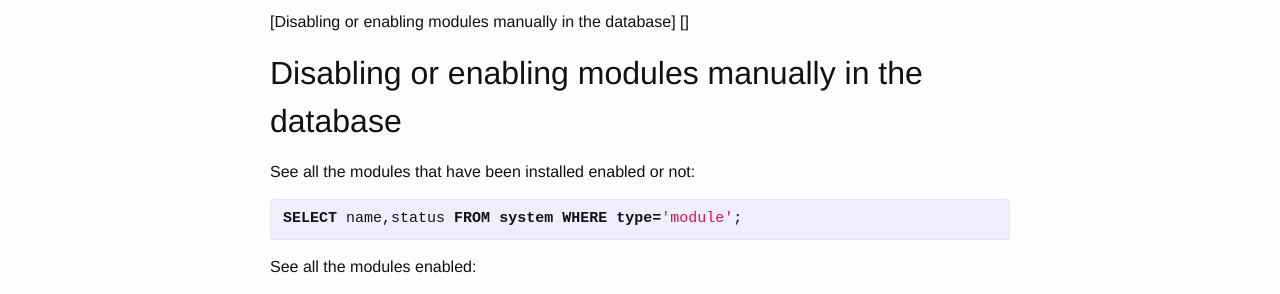
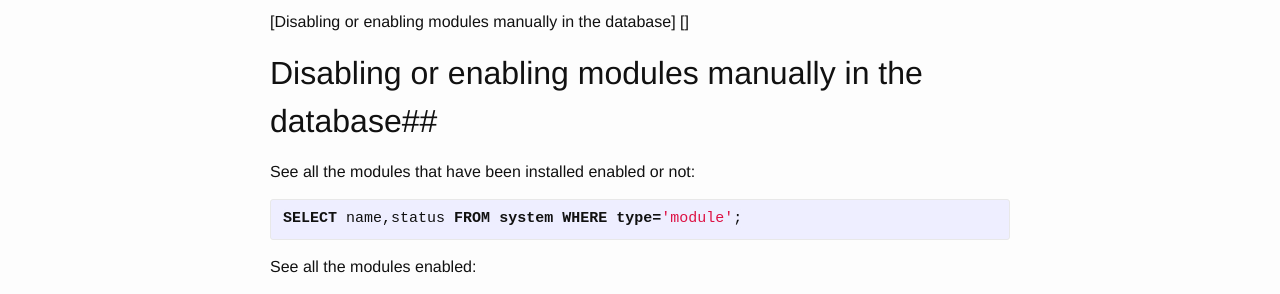
Before and after one commit to mikebrew/mikebrew.github.io, a Jekyll site: the page built from drupal.md, in a window 1280 px wide. Shown: the part 210-504 px from the top of the page. Built offline with Jekyll 4.4.1, drawn with Linux system fonts in a browser that asks for light colours.

Commit message:
playing with linking

```diff
--- a/drupal.md
+++ b/drupal.md
@@ -5,7 +5,7 @@ permalink: /drupal/
 ---
 [Disabling or enabling modules manually in the database] []
 
-##Disabling or enabling modules manually in the database
+##Disabling or enabling modules manually in the database##
 
 See all the modules that have been installed enabled or not:
 {% highlight sql %}
```
